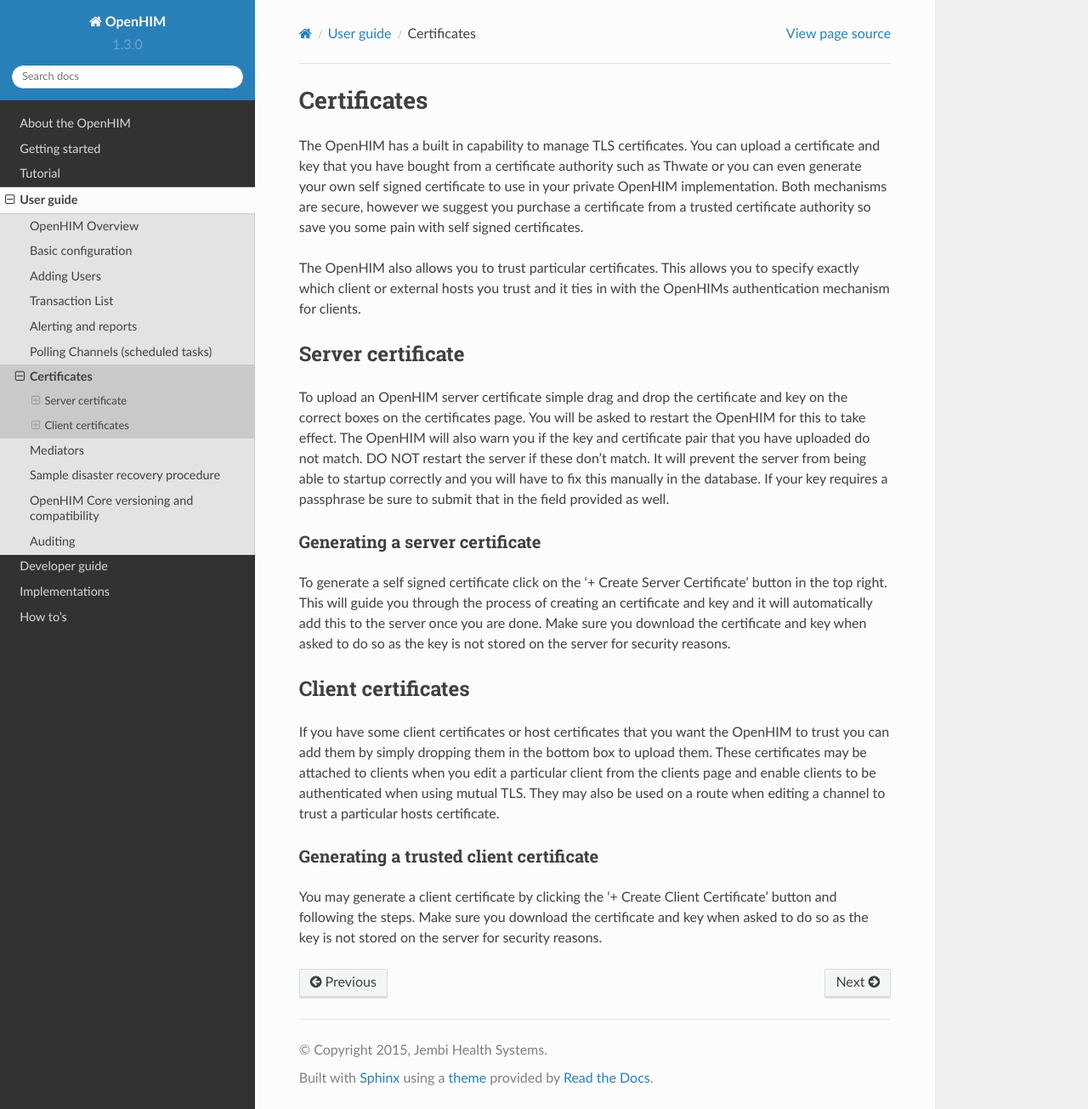
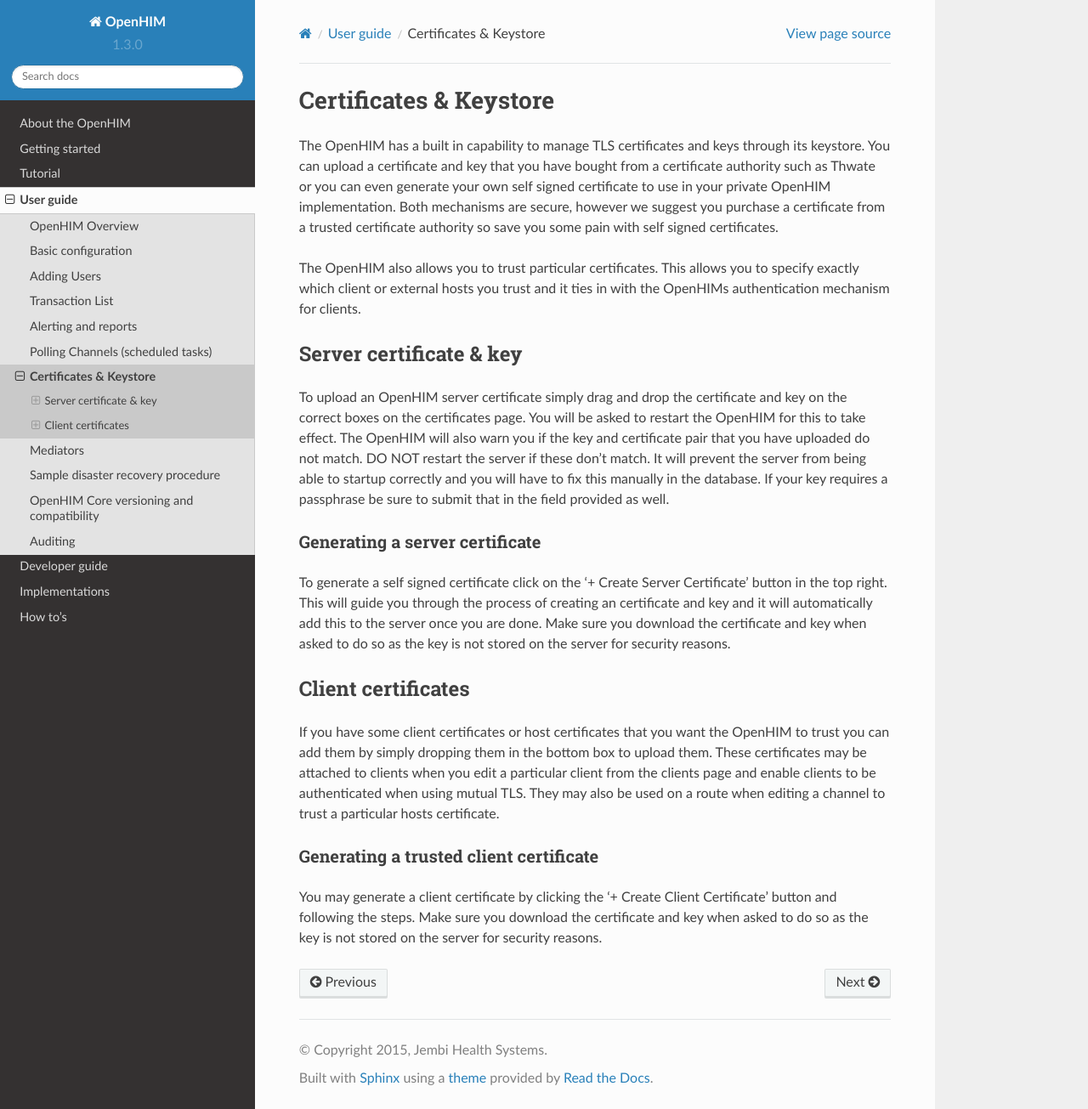
Before and after one commit to jembi/openhim-core-js, a Sphinx documentation site: the page built from docs/user-guide/certificates.md, in a window 1280 px wide and 1305 px high. Shown: the whole window at 85% size. Built offline with Sphinx 7.4.7 and the Read the Docs theme 2.0.0, drawn with Linux system fonts in a browser that asks for light colours.

Commit message:
mentioning about keystore is helpful to the devs

```diff
--- a/docs/user-guide/certificates.md
+++ b/docs/user-guide/certificates.md
@@ -1,14 +1,14 @@
-Certificates
+Certificates & Keystore
 ============
 
-The OpenHIM has a built in capability to manage TLS certificates. You can upload a certificate and key that you have bought from a certificate authority such as Thwate or you can even generate your own self signed certificate to use in your private OpenHIM implementation. Both mechanisms are secure, however we suggest you purchase a certificate from a trusted certificate authority so save you some pain with self signed certificates.
+The OpenHIM has a built in capability to manage TLS certificates and keys through its keystore. You can upload a certificate and key that you have bought from a certificate authority such as Thwate or you can even generate your own self signed certificate to use in your private OpenHIM implementation. Both mechanisms are secure, however we suggest you purchase a certificate from a trusted certificate authority so save you some pain with self signed certificates.
 
 The OpenHIM also allows you to trust particular certificates. This allows you to specify exactly which client or external hosts you trust and it ties in with the OpenHIMs authentication mechanism for clients.
 
-Server certificate
+Server certificate & key
 ------------------
 
-To upload an OpenHIM server certificate simple drag and drop the certificate and key on the correct boxes on the certificates page. You will be asked to restart the OpenHIM for this to take effect. The OpenHIM will also warn you if the key and certificate pair that you have uploaded do not match. DO NOT restart the server if these don't match. It will prevent the server from being able to startup correctly and you will have to fix this manually in the database. If your key requires a passphrase be sure to submit that in the field provided as well.
+To upload an OpenHIM server certificate simply drag and drop the certificate and key on the correct boxes on the certificates page. You will be asked to restart the OpenHIM for this to take effect. The OpenHIM will also warn you if the key and certificate pair that you have uploaded do not match. DO NOT restart the server if these don't match. It will prevent the server from being able to startup correctly and you will have to fix this manually in the database. If your key requires a passphrase be sure to submit that in the field provided as well.
 
 ### Generating a server certificate
 
```
